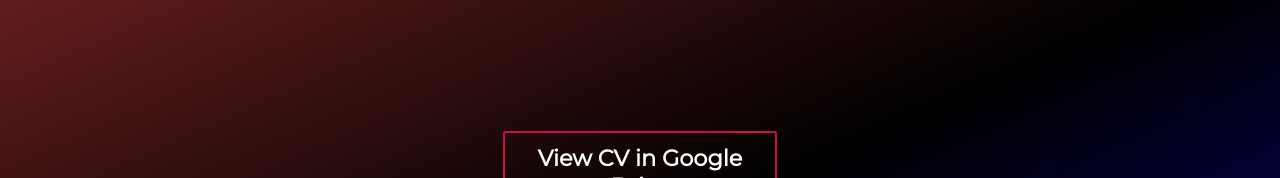
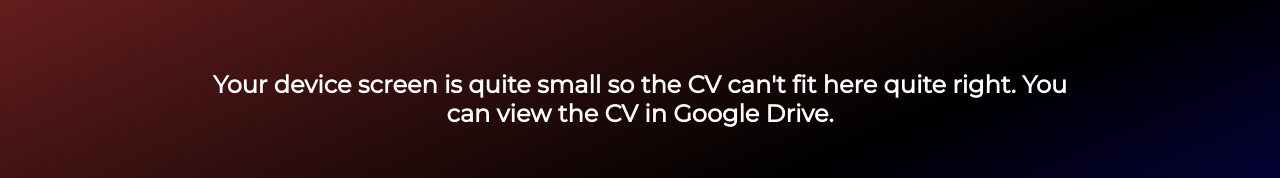
Before and after one commit to spoilaro/johanneshaapanen, a React (Create React App) app: page / in a window 1280 px wide. Shown: the part 1028-1206 px from the top of the page. Built offline with nearby package versions, Linux system fonts and the light colour scheme.

Commit message:
Cv info text added.

```diff
--- a/src/components/CV/Cv.js
+++ b/src/components/CV/Cv.js
@@ -15,6 +15,9 @@
         <div>
             <div ref={ref} className="cv-container">
                 <img alt="Cv" id="cvimg" src={cvsc} />
+                <div id="device-info" >
+                    <h2 >Your device screen is quite small so the CV can't fit here quite right. You can view the CV in Google Drive.</h2>
+                </div>
                 <LinkButton onClick={loadCv} link={"View CV in Google Drive"} />
             </div>
         </div>
--- a/src/components/CV/cv.scss
+++ b/src/components/CV/cv.scss
@@ -15,9 +15,24 @@
     height: 100vh;
     background: linear-gradient(336deg, rgba(9,1,143,1) 0%, rgba(0,0,0,1) 45%, rgba(143,41,41,1) 100%);
 }
+#device-info{
+    color: white;
+    display: flex;
+    flex-direction: column;
+    width: 70%;
+    text-align: center;
+    margin-bottom: 5%;
+    display: none;
+}
 
 @media (max-width: $mobile-breakpoint){
     #cvimg{
         display: none;
     }
+    .cv-container{
+        flex-direction: column;
+    }
+    #device-info{
+        display: flex;
+    }
 }
```
